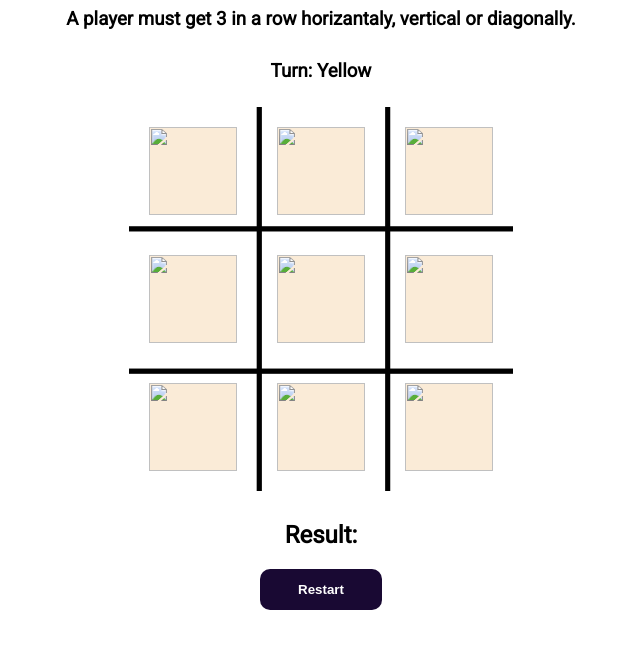
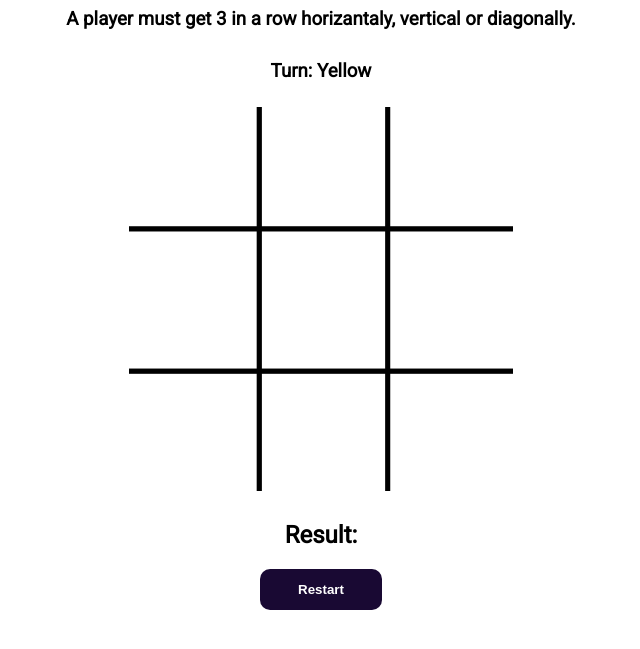
Before and after one commit to MoustafaIsm/tic-tac-toe-game, a plain HTML site: page index.html in a window 1280 px wide. Shown: the part 75-724 px from the top of the page, without its empty margins (319-959 px from the left). Drawn offline with Linux system fonts and the light colour scheme.

Commit message:
Final commit

```diff
--- a/index.html
+++ b/index.html
@@ -21,31 +21,31 @@
         <!-- Game -->
         <div class="game-wrapper">
             <div class="card">
-                <img src="" class="position">
+                <img src="./images/transparent.png" class="position">
             </div>
             <div class="card">
-                <img src="" class="position">
+                <img src="./images/transparent.png" class="position">
             </div>
             <div class="card">
-                <img src="" class="position">
+                <img src="./images/transparent.png" class="position">
             </div>
             <div class="card">
-                <img src="" class="position">
+                <img src="./images/transparent.png" class="position">
             </div>
             <div class="card">
-                <img src="" class="position">
+                <img src="./images/transparent.png" class="position">
             </div>
             <div class="card">
-                <img src="" class="position">
+                <img src="./images/transparent.png" class="position">
             </div>
             <div class="card">
-                <img src="" class="position">
+                <img src="./images/transparent.png" class="position">
             </div>
             <div class="card">
-                <img src="" class="position">
+                <img src="./images/transparent.png" class="position">
             </div>
             <div class="card">
-                <img src="" class="position">
+                <img src="./images/transparent.png" class="position">
             </div>
 
         </div>
--- a/styles/styles.css
+++ b/styles/styles.css
@@ -49,7 +49,6 @@ img {
 
 .card {
     margin: 20px;
-    background-color: antiquewhite;
 }
 
 .position {
```
Also changed, not shown: images/transparent.png (added).
